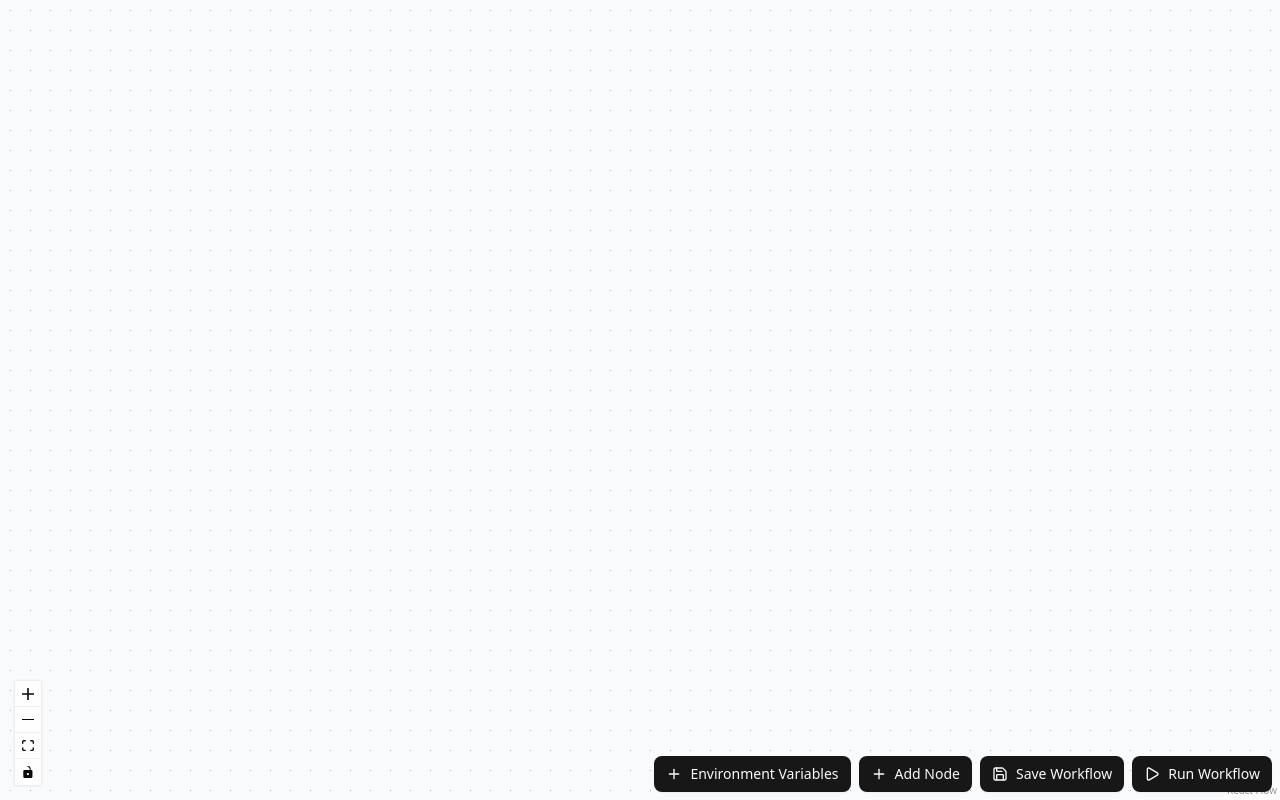
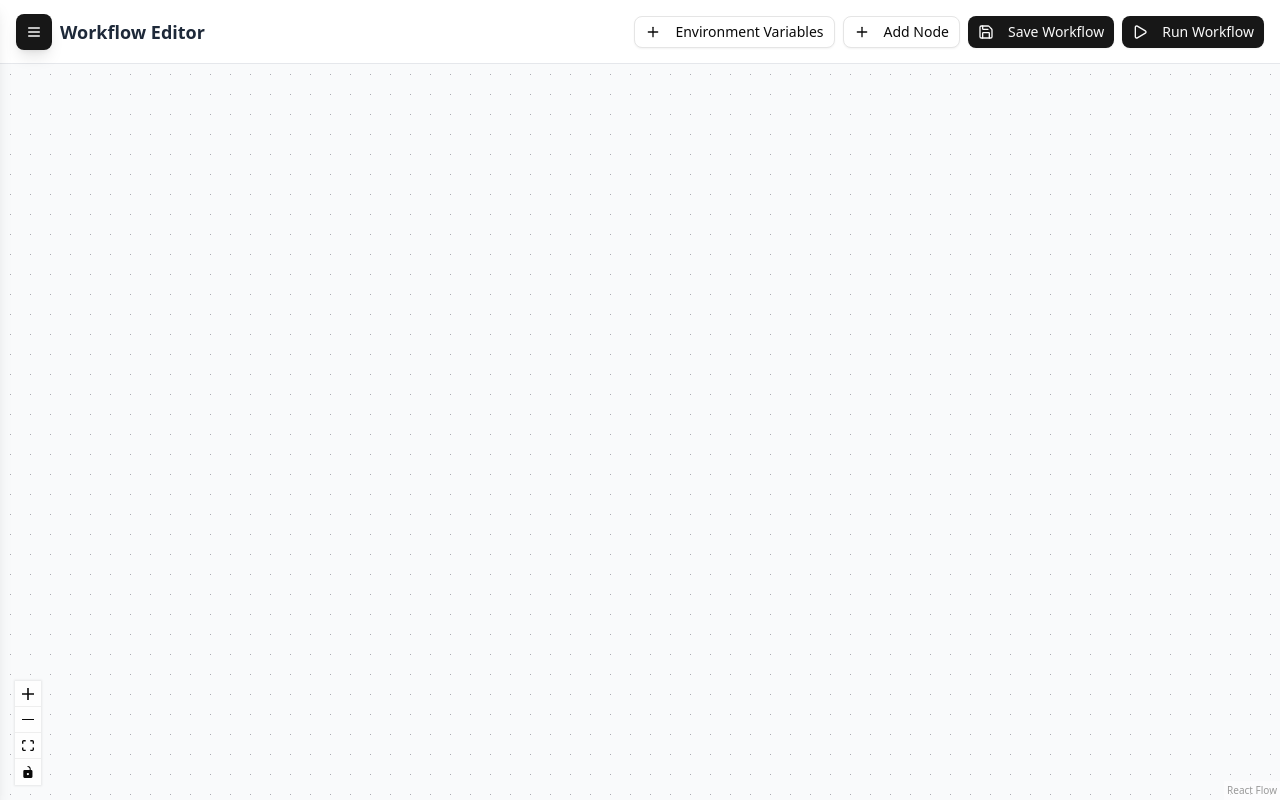
Before and after one commit to MamoonAhmad/infimation, a React (Vite) app in the folder frontend/: page / in a window 1280 px wide. Built offline with nearby package versions, Linux system fonts and the light colour scheme; no server answers.

Commit message:
add a menu

```diff
--- a/frontend/src/App.jsx
+++ b/frontend/src/App.jsx
@@ -1,32 +1,25 @@
 import { useState, useEffect } from "react";
 import { Background, Controls, ReactFlow, applyEdgeChanges, applyNodeChanges } from "@xyflow/react";
 import "@xyflow/react/dist/style.css";
-import { Button } from "./components/ui/button";
-import { LoaderCircle, Play, Plus, Save } from "lucide-react";
 
 // Import stores
 import useWorkflowStore from "./stores/workflowStore";
 import useTemplateStore from "./stores/templateStore";
 import useEnvironmentStore from "./stores/environmentStore";
-import useUIStore from "./stores/uiStore";
 
 // Import components
+import { Navigation } from "./components/Navigation";
+import { WorkflowToolbar } from "./components/WorkflowToolbar";
 import { NodeEditDialog } from "./components/NodeEditDialog";
 import { WorkflowRunModal } from "./components/WorkflowRunModal";
 import { EnvironmentModal } from "./components/EnvironmentModal";
 import { TemplatesModal } from "./components/TemplatesModal";
 
 function App() {
-  // Local state for workflow operations
-  const [savingWorkflow, setSavingWorkflow] = useState(false);
-  const [runningWorkflow, setRunningWorkflow] = useState(false);
-
   const {
     nodes,
     edges,
     loadWorkflow,
-    saveWorkflow,
-    runWorkflow,
     setNodes,
     setEdges,
     setNodeToEdit,
@@ -40,12 +33,6 @@ function App() {
   const {
     loadEnvironmentVariables,
   } = useEnvironmentStore();
-
-  const {
-    setEnvModalOpen,
-    setTemplatesModalOpen,
-    openWorkflowRunModal,
-  } = useUIStore();
 
   // Load initial data on mount
   useEffect(() => {
@@ -63,34 +50,16 @@ function App() {
     }
   };
 
-  // Handle workflow save with local state
-  const handleSaveWorkflow = async () => {
-    setSavingWorkflow(true);
-    try {
-      await saveWorkflow();
-    } catch (error) {
-      console.error('Failed to save workflow:', error);
-    } finally {
-      setSavingWorkflow(false);
-    }
-  };
-
-  // Handle workflow run with local state
-  const handleRunWorkflow = async () => {
-    setRunningWorkflow(true);
-    try {
-      const result = await runWorkflow();
-      openWorkflowRunModal(result);
-    } catch (error) {
-      openWorkflowRunModal({ error: error.message });
-    } finally {
-      setRunningWorkflow(false);
-    }
-  };
-
   return (
     <>
-      <div className="w-screen h-screen bg-gray-50">
+      <div className="w-screen h-screen bg-gray-50 relative">
+        {/* Navigation with Toolbar */}
+        <Navigation>
+          <WorkflowToolbar />
+        </Navigation>
+
+        {/* ReactFlow with top margin for toolbar */}
+        <div className="pt-16 h-full">
           <ReactFlow
             nodes={nodes}
             edges={edges}
@@ -106,59 +75,6 @@ function App() {
             <Controls />
           </ReactFlow>
         </div>
-
-      <div className="flex gap-2 absolute bottom-2 right-2 z-10">
-        <Button
-          onClick={(e) => {
-            e.stopPropagation();
-            e.preventDefault();
-            setEnvModalOpen(true);
-          }}
-        >
-          <Plus />
-          Environment Variables
-        </Button>
-
-        <Button
-          onClick={(e) => {
-            e.stopPropagation();
-            e.preventDefault();
-            setTemplatesModalOpen(true);
-          }}
-        >
-          <Plus />
-          Add Node
-        </Button>
-
-        <Button
-          onClick={(e) => {
-            e.stopPropagation();
-            e.preventDefault();
-            handleSaveWorkflow();
-          }}
-        >
-          {savingWorkflow ? (
-            <LoaderCircle className="animate-spin" />
-          ) : (
-            <Save />
-          )}
-          Save Workflow
-        </Button>
-
-        <Button
-          onClick={(e) => {
-            e.stopPropagation();
-            e.preventDefault();
-            handleRunWorkflow();
-          }}
-        >
-          {runningWorkflow ? (
-            <LoaderCircle className="animate-spin" />
-          ) : (
-            <Play />
-          )}
-          Run Workflow
-        </Button>
       </div>
 
       {/* Modals */}
--- /dev/null
+++ b/frontend/src/components/Navigation.jsx
@@ -0,0 +1,59 @@
+import { useState } from "react";
+import { Button } from "./ui/button";
+import { Menu, X } from "lucide-react";
+
+export function Navigation({ children }) {
+  const [sidebarOpen, setSidebarOpen] = useState(false);
+
+  return (
+    <>
+      {/* Top Navigation Bar */}
+      <div className="absolute top-0 left-0 right-0 h-16 bg-white border-b border-gray-200 z-10 flex items-center justify-between px-4">
+        <div className="flex items-center space-x-2">
+          <Button
+            onClick={() => setSidebarOpen(!sidebarOpen)}
+            className="shadow-lg"
+            size="icon"
+          >
+            {sidebarOpen ? <X className="h-4 w-4" /> : <Menu className="h-4 w-4" />}
+          </Button>
+          <h1 className="text-lg font-semibold text-gray-800">Workflow Editor</h1>
+        </div>
+
+        {/* Toolbar area - children will be rendered here */}
+        <div className="flex items-center space-x-2">
+          {children}
+        </div>
+      </div>
+
+      {/* Sidebar Menu */}
+      <div className={`absolute top-0 left-0 h-full bg-white shadow-lg z-10 transition-transform duration-300 ease-in-out ${
+        sidebarOpen ? 'translate-x-0' : '-translate-x-full'
+      }`}>
+        <div className="w-64 h-full flex flex-col">
+          {/* Header with close button */}
+          <div className="flex items-center justify-between p-4 border-b border-gray-200">
+            <h2 className="text-lg font-bold text-gray-800">Menu</h2>
+            <Button
+              onClick={() => setSidebarOpen(false)}
+              variant="ghost"
+              size="icon"
+              className="h-8 w-8"
+            >
+              <X className="h-4 w-4" />
+            </Button>
+          </div>
+
+          {/* Menu content */}
+          <div className="flex-1 p-4">
+            <div className="space-y-2">
+              <p className="text-sm text-gray-600">
+                Use the toolbar above to access workflow tools and actions.
+              </p>
+            </div>
+          </div>
+        </div>
+      </div>
+    </>
+  );
+}
--- /dev/null
+++ b/frontend/src/components/WorkflowToolbar.jsx
@@ -0,0 +1,87 @@
+import { useState } from "react";
+import { Button } from "./ui/button";
+import { LoaderCircle, Play, Plus, Save } from "lucide-react";
+import useUIStore from "../stores/uiStore";
+import useWorkflowStore from "../stores/workflowStore";
+
+export function WorkflowToolbar() {
+  const { setEnvModalOpen, setTemplatesModalOpen, openWorkflowRunModal } = useUIStore();
+  const { saveWorkflow, runWorkflow } = useWorkflowStore();
+
+  // Local loading states
+  const [savingWorkflow, setSavingWorkflow] = useState(false);
+  const [runningWorkflow, setRunningWorkflow] = useState(false);
+
+  // Handle workflow save
+  const handleSaveWorkflow = async () => {
+    setSavingWorkflow(true);
+    try {
+      await saveWorkflow();
+    } catch (error) {
+      console.error('Failed to save workflow:', error);
+    } finally {
+      setSavingWorkflow(false);
+    }
+  };
+
+  // Handle workflow run
+  const handleRunWorkflow = async () => {
+    setRunningWorkflow(true);
+    try {
+      const result = await runWorkflow();
+      openWorkflowRunModal(result);
+    } catch (error) {
+      openWorkflowRunModal({ error: error.message });
+    } finally {
+      setRunningWorkflow(false);
+    }
+  };
+
+  return (
+    <>
+      <Button
+        onClick={() => setEnvModalOpen(true)}
+        variant="outline"
+        size="sm"
+      >
+        <Plus className="h-4 w-4 mr-2" />
+        Environment Variables
+      </Button>
+
+      <Button
+        onClick={() => setTemplatesModalOpen(true)}
+        variant="outline"
+        size="sm"
+      >
+        <Plus className="h-4 w-4 mr-2" />
+        Add Node
+      </Button>
+
+      <Button
+        onClick={handleSaveWorkflow}
+        disabled={savingWorkflow}
+        size="sm"
+      >
+        {savingWorkflow ? (
+          <LoaderCircle className="animate-spin h-4 w-4 mr-2" />
+        ) : (
+          <Save className="h-4 w-4 mr-2" />
+        )}
+        Save Workflow
+      </Button>
+
+      <Button
+        onClick={handleRunWorkflow}
+        disabled={runningWorkflow}
+        size="sm"
+      >
+        {runningWorkflow ? (
+          <LoaderCircle className="animate-spin h-4 w-4 mr-2" />
+        ) : (
+          <Play className="h-4 w-4 mr-2" />
+        )}
+        Run Workflow
+      </Button>
+    </>
+  );
+}
```
Lines whose indentation alone changed are shown as unchanged.
